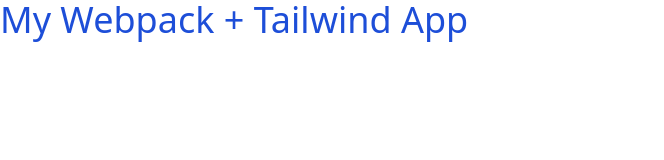
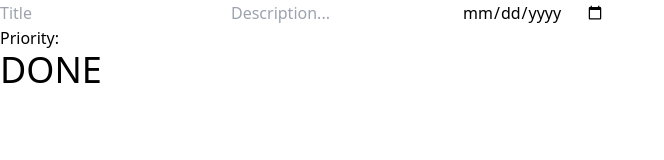
Before and after one commit to trustpizza/todo, a website built with webpack: page dist/index.html in a window 1280 px wide. Shown: the whole page, without its empty margins (0-664 px from the left). Built offline with Linux system fonts and the light colour scheme.

Commit message:
Tailwind now searches javascript elements for their classes

```diff
--- a/src/index.js
+++ b/src/index.js
@@ -24,5 +24,5 @@
 
 // Create modal which has the Todo Task Form
 let parentContainer = document.getElementById("content");
-// import { appendTaskModal } from './appendTaskModal';
-// appendTaskModal(parentContainer);
+import { appendTaskModal } from './appendTaskModal';
+appendTaskModal(parentContainer);
--- a/src/taskModal.js
+++ b/src/taskModal.js
@@ -1,7 +1,7 @@
 export function generateTaskModal() {
     let modal = document.createElement('div');
     modal.id = 'modal';
-    modal.className = 'hidden'; // Have modal hidden by default
+    modal.className = ''; // Have modal hidden by default
 
     let modalContent = document.createElement('div');
     modalContent.className = 'modal-content';
--- a/tailwind.config.js
+++ b/tailwind.config.js
@@ -1,5 +1,8 @@
 module.exports = {
-  content: ['./dist/*.html'],
+  content: [
+    './dist/*.html',
+    './src/**/*.js'
+  ],
   theme: {
     extend: {},
   },
```
Also changed, not shown: dist/index.html, dist/main.js.
